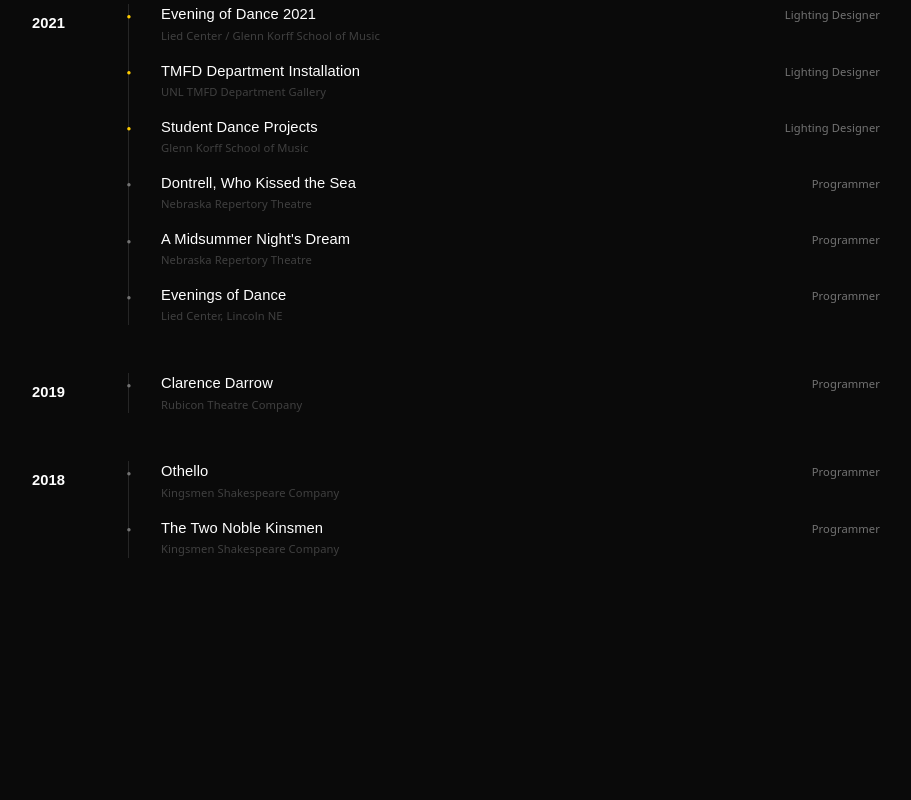
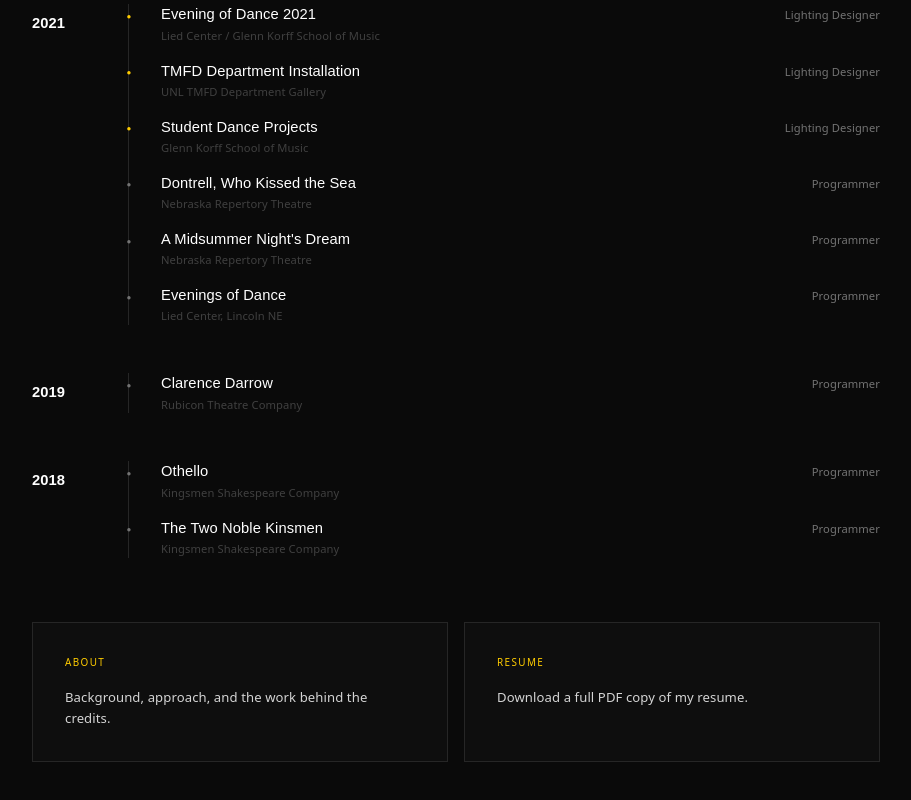
Before and after one commit to pedropipehitter/fh3lighting-website, a Next.js app: page /timeline in a window 1280 px wide. Shown: the part 3361-4161 px from the top of the page, without its empty margins (184-1095 px from the left). Before the commit the page ends 3999 px from the top, so only its background shows below. Built offline with nearby package versions, Linux system fonts and the light colour scheme.

Commit message:
Add About and Resume download boxes to timeline page

```diff
--- a/app/timeline/page.tsx
+++ b/app/timeline/page.tsx
@@ -134,6 +134,28 @@ export default function TimelinePage() {
           </div>
         ))}
       </div>
+
+      <div className="grid sm:grid-cols-2 gap-4 mt-16">
+        <Link
+          href="/about"
+          className="border border-neutral-800 p-8 bg-neutral-900/30 hover:border-neutral-600 hover:bg-neutral-900/60 transition-colors group"
+        >
+          <p className="font-ui-label text-[0.62rem] text-[#FFCC00] mb-4">About</p>
+          <p className="text-neutral-300 leading-relaxed text-[0.82rem] group-hover:text-white transition-colors">
+            Background, approach, and the work behind the credits.
+          </p>
+        </Link>
+        <a
+          href="/resume.pdf"
+          download
+          className="border border-neutral-800 p-8 bg-neutral-900/30 hover:border-neutral-600 hover:bg-neutral-900/60 transition-colors group"
+        >
+          <p className="font-ui-label text-[0.62rem] text-[#FFCC00] mb-4">Resume</p>
+          <p className="text-neutral-300 leading-relaxed text-[0.82rem] group-hover:text-white transition-colors">
+            Download a full PDF copy of my resume.
+          </p>
+        </a>
+      </div>
     </div>
   );
 }
```
